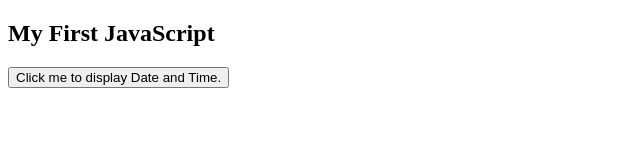
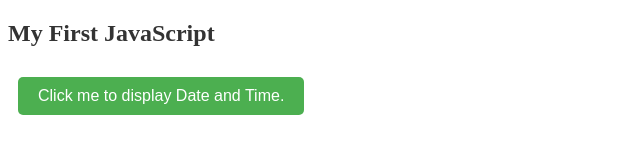
Before and after one commit to Olivem1234567/Java-HTML-CSS, a plain HTML site: page Index.html in a window 1280 px wide. Shown: the whole page, without its empty margins (0-640 px from the left). Drawn offline with Linux system fonts and the light colour scheme.

Commit message:
Update Index.html

```diff
--- a/Index.html
+++ b/Index.html
@@ -1,6 +1,8 @@
 <!DOCTYPE html>
  <html>
   <body>
+   <title>JavaThingy</title>
+   <link rel="stylesheet" href="style.css">
 
    <h2>My First JavaScript</h2>
 
```
